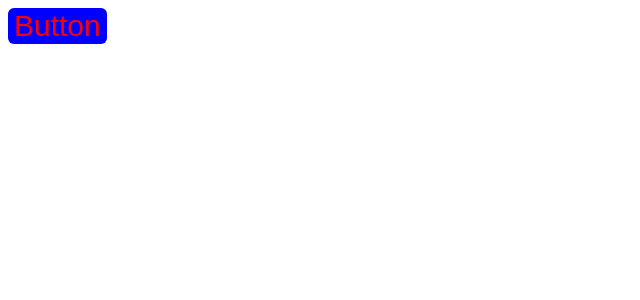
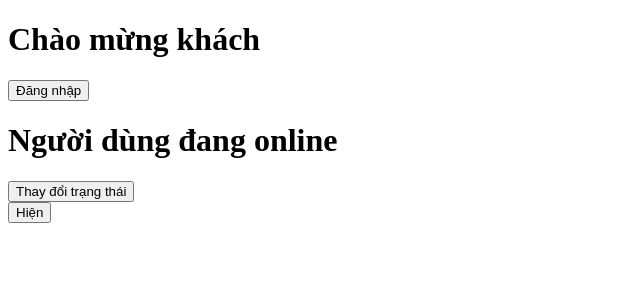
Before and after one commit to 1996Khanh/LearnVueJs, a Vue app: page / in a window 1280 px wide. Shown: the top 300 px of the page, without its empty margins (0-640 px from the left). Built offline with nearby package versions, Linux system fonts and the light colour scheme.

Commit message:
Render if, else, show

```diff
--- a/src/App.vue
+++ b/src/App.vue
@@ -1,28 +1,45 @@
 <script setup>
-import { ref, reactive } from 'vue'
-const color = ref('red')
-const background = ref('blue')
-const fontSize = ref(30)
+import { ref } from 'vue'
 
-const styleObject = reactive({
-  border: 'none',
-  borderRadius: '6px',
-})
+const isLoggedIn = ref(false)
+
+const toggleLogin = () => {
+  isLoggedIn.value = !isLoggedIn.value
+}
+
+const userStatus = ref('online')
+
+const changeStatus = () => {
+  if (userStatus.value === 'online') {
+    userStatus.value = 'away'
+  } else if (userStatus.value === 'away') {
+    userStatus.value = 'busy'
+  } else if (userStatus.value === 'busy') {
+    userStatus.value = 'online'
+  }
+}
+
+const isVisible = ref(false)
+
+const toggleShow = () => {
+  isVisible.value = !isVisible.value
+}
 </script>
 
 <template>
   <div>
-    <button
-      :style="[
-        {
-          color,
-          background,
-          fontSize: fontSize + 'px',
-        },
-        styleObject,
-      ]"
-    >
-      Button
-    </button>
+    <h1 v-if="isLoggedIn">Chào mừng người dùng đã đăng nhập</h1>
+    <h1 v-else>Chào mừng khách</h1>
+    <button @click="toggleLogin">{{ isLoggedIn ? 'Đăng xuất' : 'Đăng nhập' }}</button>
+
+    <br />
+    <h1 v-if="userStatus === 'online'">Người dùng đang online</h1>
+    <h1 v-else-if="userStatus === 'away'">Người dùng đang vắng mặt</h1>
+    <h1 v-else-if="userStatus === 'busy'">Người dùng đang bận</h1>
+    <button @click="changeStatus">Thay đổi trạng thái</button>
+
+    <br />
+    <h1 v-show="isVisible">Nội dung này ẩn hoặc hiển thị</h1>
+    <button @click="toggleShow">{{ isVisible ? 'Ẩn' : 'Hiện' }}</button>
   </div>
 </template>
```
